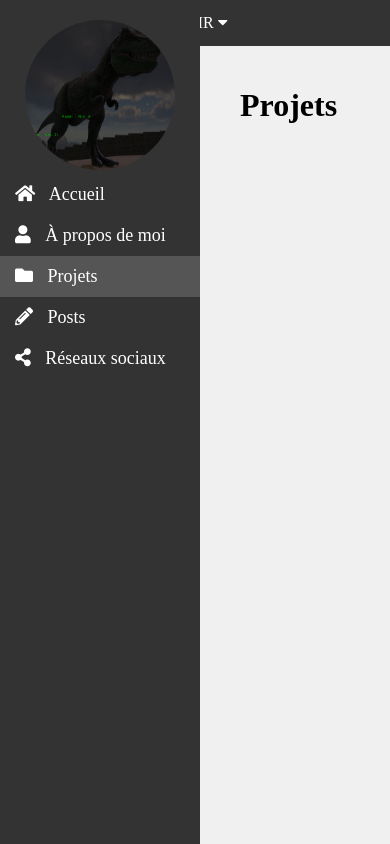
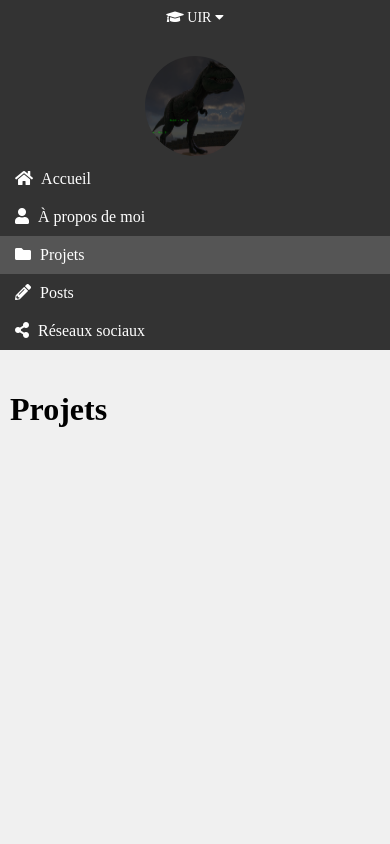
Before and after one commit to Tsufuso/website-rlh, a plain HTML site: page projects.html in a window 390 px wide. Drawn offline with Linux system fonts and the light colour scheme.

Commit message:
Update styles.css

```diff
--- a/css/styles.css
+++ b/css/styles.css
@@ -170,3 +170,57 @@ body {
 .subnav-content.show {
     display: block;
 }
+/* Barre latérale sur les appareils mobiles */
+/* Media Queries pour les appareils mobiles */
+@media screen and (max-width: 768px) {
+    /* Réduire la largeur de la barre latérale */
+    .sidenav {
+        width: 100%;
+        margin-left: 0; /* Réinitialiser la marge */
+        position: static; /* Réinitialiser la position */
+    }
+
+    /* Ajuster la marge du contenu principal */
+    .main {
+        margin-left: 0;
+        padding: 20px 10px; /* Réduire le rembourrage */
+    }
+
+    /* Ajuster la taille de la photo de profil */
+    .profile-image {
+        width: 100px;
+        height: 100px;
+    }
+
+    /* Ajuster la taille des icônes */
+    .sidenav a i {
+        margin-right: 5px; /* Réduire l'espacement */
+    }
+
+    /* Réduire la taille de la police pour les liens */
+    .sidenav a {
+        font-size: 16px;
+    }
+
+    /* Ajuster la taille de la police pour la navigation supérieure */
+    .navbar a {
+        font-size: 14px;
+    }
+
+    /* Ajuster la taille de la police pour le sous-menu */
+    .subnav .subnavbtn {
+        font-size: 14px;
+        padding: 10px 12px; /* Réduire le rembourrage */
+    }
+
+    /* Ajuster la taille de la police pour les liens du sous-menu */
+    .subnav-content a {
+        font-size: 14px;
+        padding: 10px 12px; /* Réduire le rembourrage */
+    }
+
+    /* Ajuster la taille des icônes du sous-menu */
+    .subnav-content a i {
+        margin-right: 5px; /* Réduire l'espacement */
+    }
+}
```
